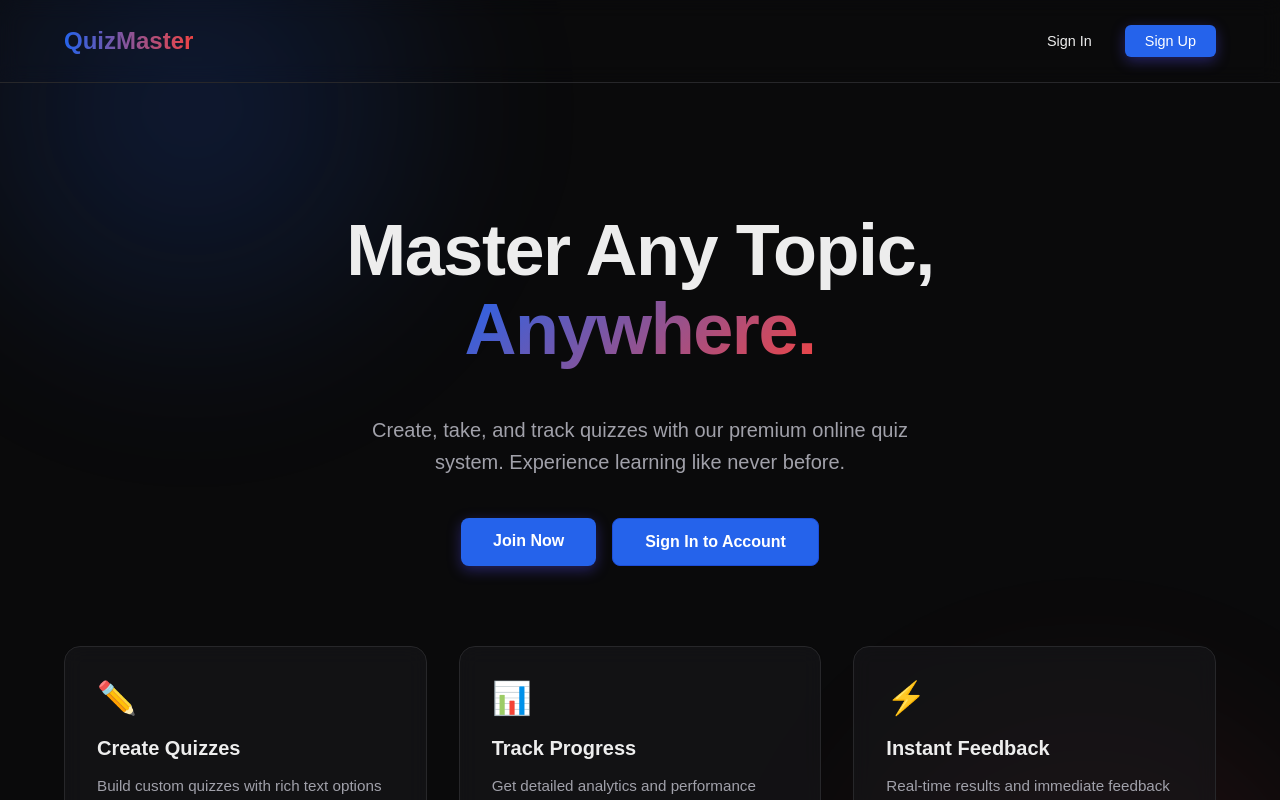
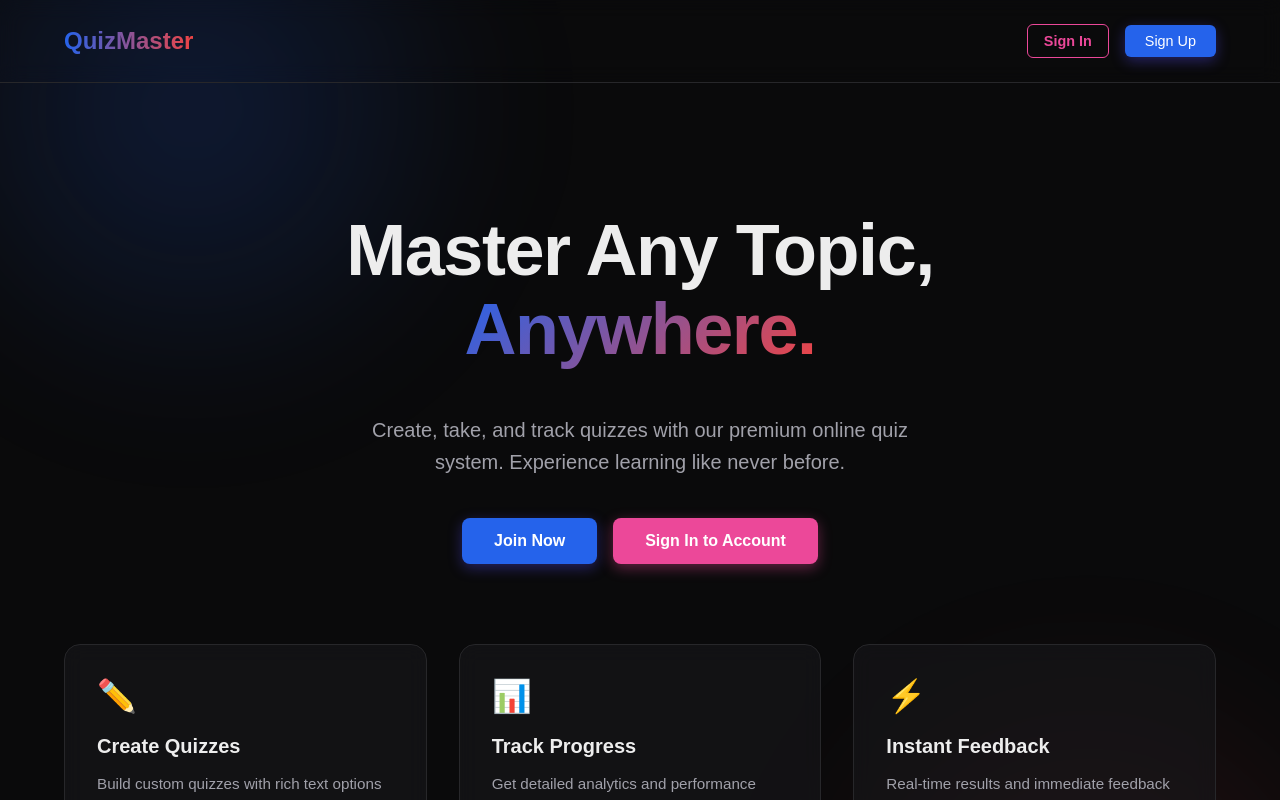
Before and after one commit to sanjanapanji/OnlineQuizSystem, a Next.js app in the folder frontend/: page / in a window 1280 px wide. Shown: the top 800 px of the page. Built offline with nearby package versions, Linux system fonts and the light colour scheme.

Commit message:
Change frontpage Sign In buttons to pink and fix CSS lints

```diff
--- a/frontend/app/page.module.css
+++ b/frontend/app/page.module.css
@@ -47,6 +47,7 @@
   font-weight: 800;
   background: linear-gradient(to right, #2563eb, #ef4444);
   -webkit-background-clip: text;
+  background-clip: text;
   -webkit-text-fill-color: transparent;
 }
 
@@ -60,13 +61,16 @@
   padding: 0.5rem 1rem;
   border-radius: 6px;
   font-size: 0.9rem;
-  font-weight: 500;
+  font-weight: 600;
   transition: all 0.2s ease;
-  border: 1px solid transparent;
+  border: 1px solid #ec4899;
+  color: #ec4899;
+  background: transparent;
 }
 
 .outlineBtn:hover {
-  background: var(--secondary);
+  background: rgba(236, 72, 153, 0.1);
+  transform: translateY(-1px);
 }
 
 .primaryBtn {
@@ -154,14 +158,16 @@
 }
 
 .secondaryBtnLarge {
-  background: #2563eb;
+  background: #ec4899;
   color: white;
-  border: 1px solid #1d4ed8;
+  border: none;
+  box-shadow: 0 4px 14px rgba(236, 72, 153, 0.4);
 }
 
 .secondaryBtnLarge:hover {
-  background: #1d4ed8;
+  background: #db2777;
   transform: translateY(-2px);
+  box-shadow: 0 6px 20px rgba(236, 72, 153, 0.6);
 }
 
 .featuresCards {
```
